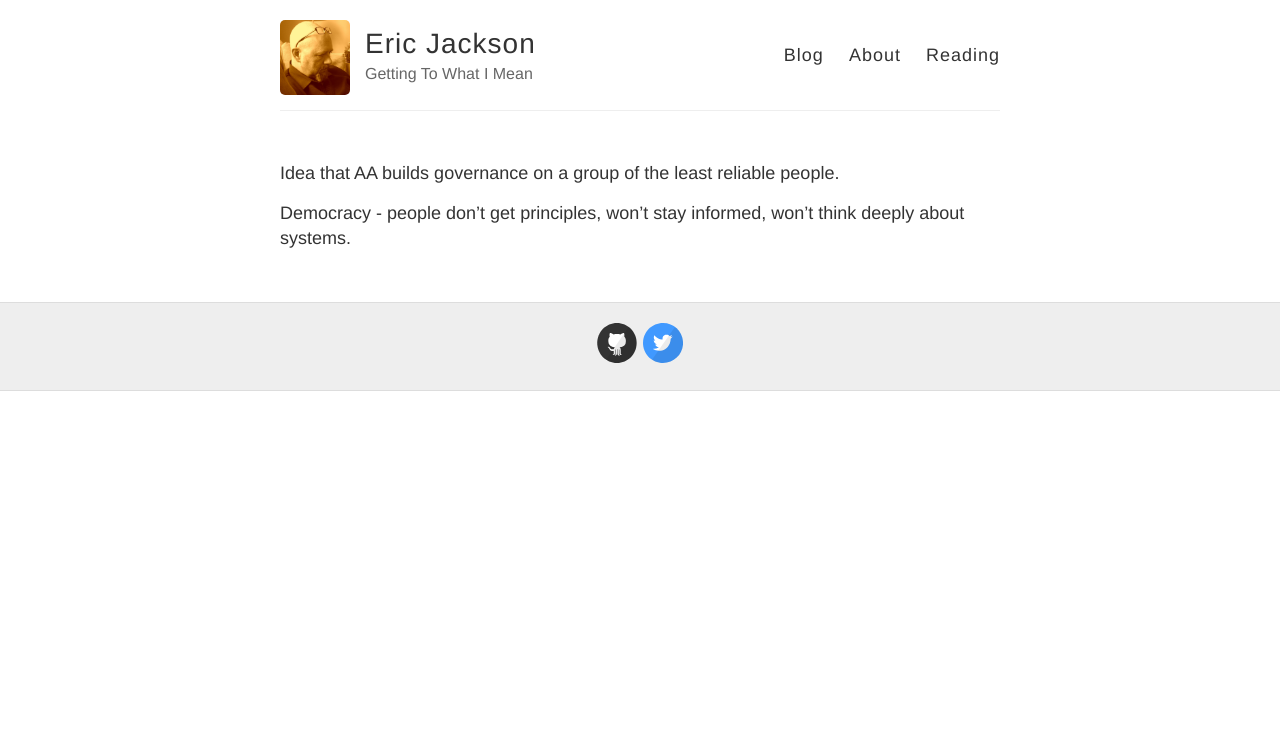
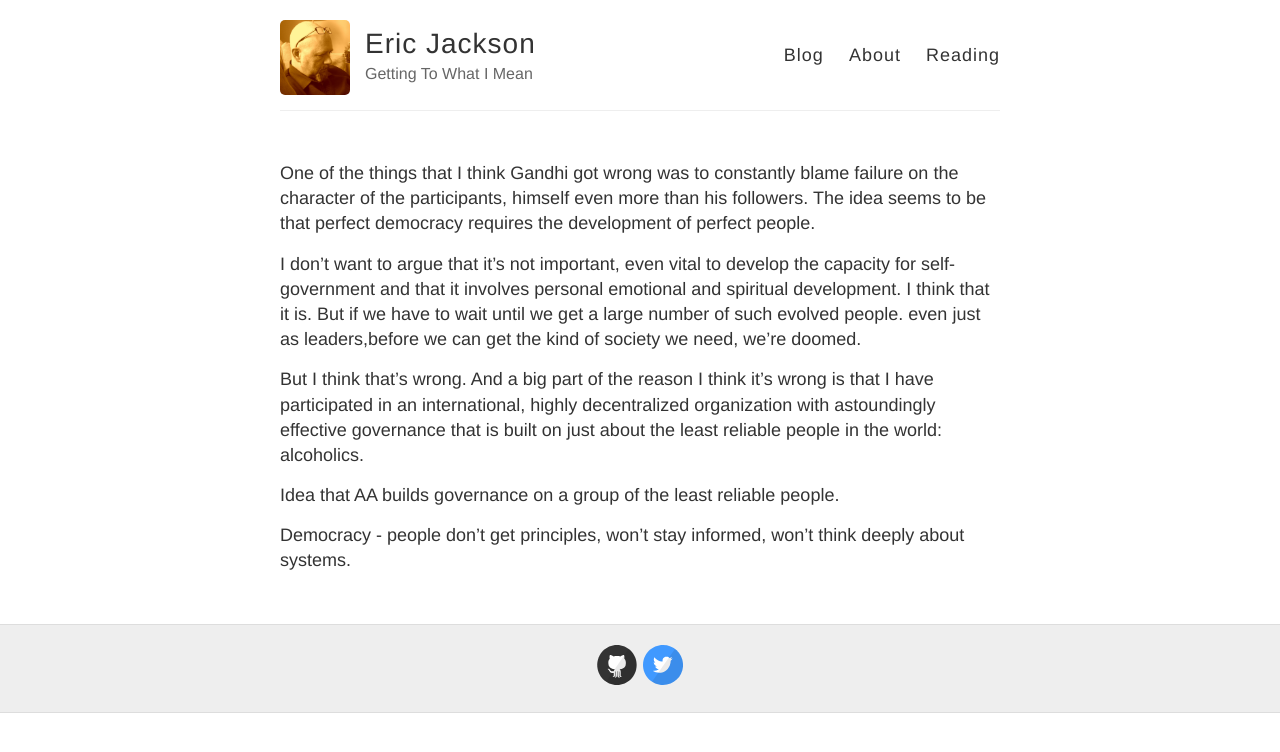
Before and after one commit to ejaxon/ejaxon.github.io, a Jekyll site: the page built from working/build-democracy-on-unreliable-people.md, in a window 1280 px wide. Shown: the top 752 px of the page. Built offline with Jekyll 4.4.1, drawn with Linux system fonts in a browser that asks for light colours; our own code applies the rules of GitHub Pages for plain Markdown files.

Commit message:
Just backing up

```diff
--- a/working/build-democracy-on-unreliable-people.md
+++ b/working/build-democracy-on-unreliable-people.md
@@ -1,3 +1,9 @@
+One of the things that I think Gandhi got wrong was to constantly blame failure on the character of the participants, himself even more than his followers. The idea seems to be that perfect democracy requires the development of perfect people.
+
+I don't want to argue that it's not important, even vital to develop the capacity for self-government and that it involves personal emotional and spiritual development. I think that it is. But if we have to wait until we get a large number of such evolved people. even just as leaders,before we can get the kind of society we need, we're doomed.
+
+But I think that's wrong. And a big part of the reason I think it's wrong is that I have participated in an international, highly decentralized organization with astoundingly effective governance that is built on just about the least reliable people in the world: alcoholics.
+
 Idea that AA builds governance on a group of the least reliable people.
 
 Democracy - people don't get principles, won't stay informed, won't think deeply about systems.
```
Also changed, not shown: working/journey.md (added, +13 -0 lines), 1 other file.
